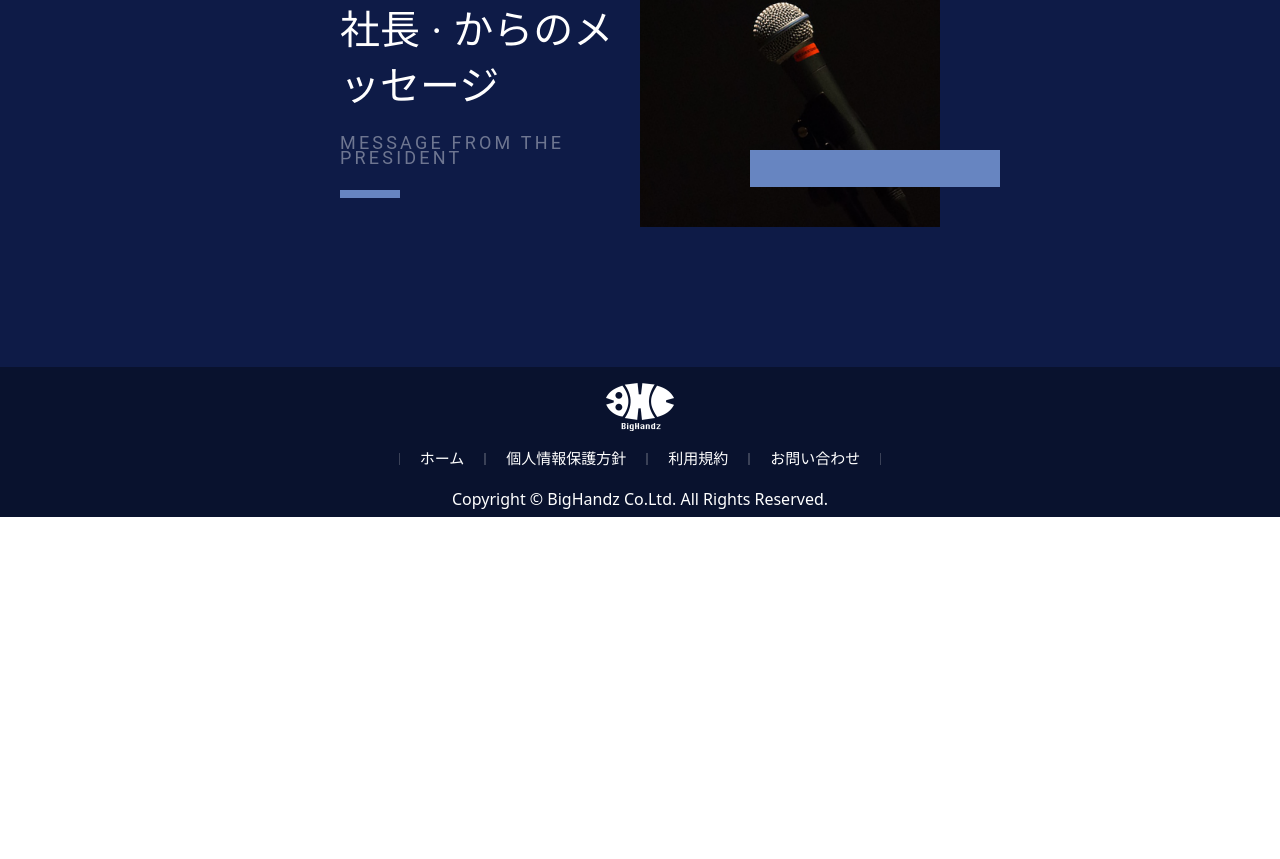
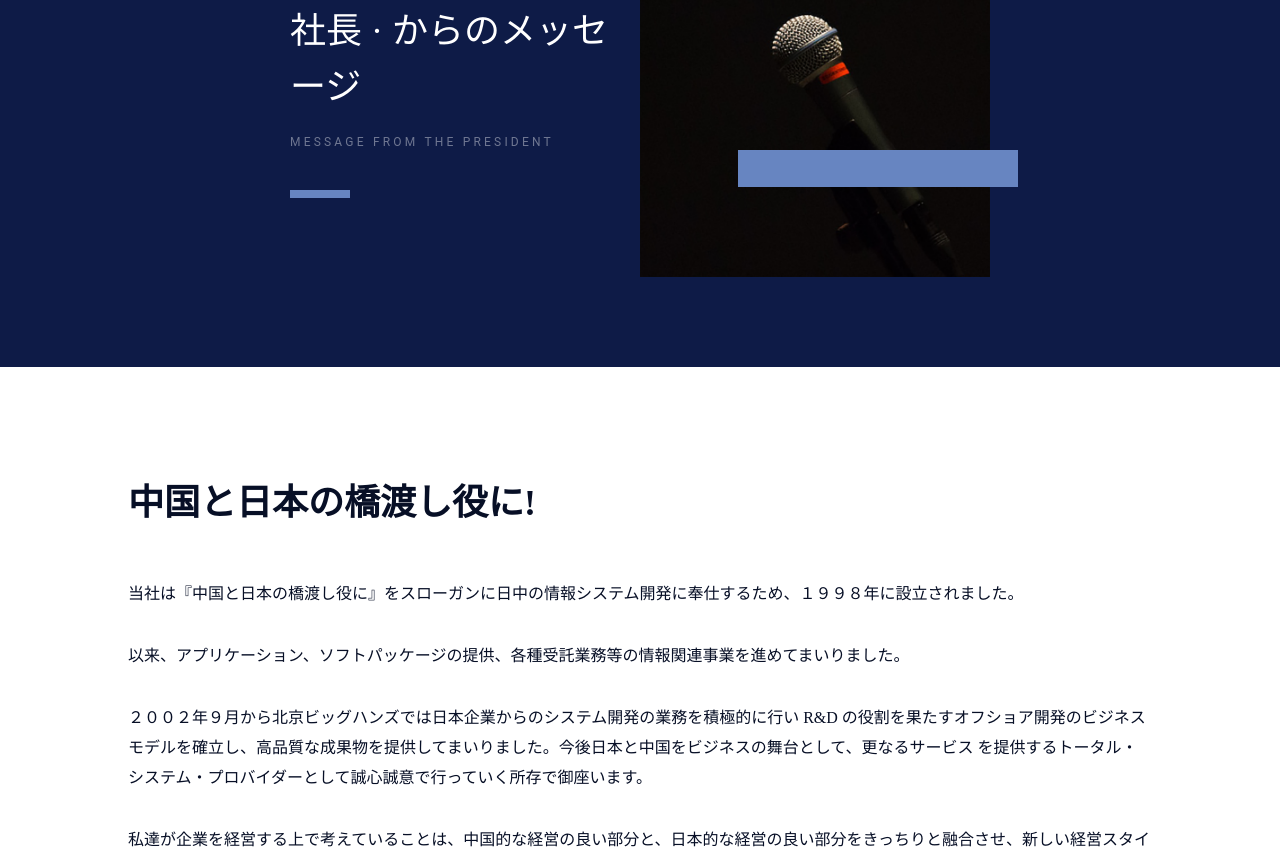
Before and after one commit to QrayTec/bighandz-www, a Nuxt app: page /About_Us/Message_from_President in a window 1280 px wide. Shown: the part 233-1092 px from the top of the page. Before the commit the page ends 800 px from the top, so only its background shows below. Built offline with nearby package versions, Linux system fonts and the light colour scheme.

Commit message:
✨ 完成社長 · からのメッセージ

```diff
--- a/components/Sub_pages_Mian_Title.vue
+++ b/components/Sub_pages_Mian_Title.vue
@@ -125,22 +125,26 @@ export default {
     .Sub_pages_Mian_Title_Content{
       width: 1100px;
       padding-left: 0;
-
     }
     .Mian_Min_title{
-      letter-spacing:1rem;
+      letter-spacing:0.6rem;
+    }
+    .Mian_Big_title{
+      font-size: 40px;
     }
   }
   @media only screen and (min-width: 768px) and (max-width: 1299px) {
     .Sub_pages_Mian_Title_Content{
-      width: 600px;
+      width: 700px;
       padding-left: 0;
 
     }
     .Mian_Big_title{
-      font-size: 40px;
+      font-size: 36px;
     }
     .Mian_Min_title{
+      font-size: 12px;
+
       letter-spacing:0.2rem;
     }
     .Sub_pages_Iamge_Line{
@@ -148,8 +152,9 @@ export default {
       right: -10%;
     }
     .Sub_pages_Iamge_Line{
-      width:250px;
+      width:40%;
       bottom: 30%;
+      right: -4%;
     }
     .Sub_pages_Title{
       margin-top: 60px;
@@ -179,7 +184,7 @@ export default {
     }
     .Mian_Min_title{
       font-size: 18px;
-      letter-spacing:0.15rem;
+      letter-spacing:0rem;
     }
     .Sub_pages_Iamge_Line{
       width:70%;
--- a/pages/About_Us/Message_from_President.vue
+++ b/pages/About_Us/Message_from_President.vue
@@ -4,13 +4,32 @@
       <HeaderNavBar :active_props=1></HeaderNavBar>
     </header>
     <main>
-      <div class="First_main">
-        <SubPagesMianTitle
-        Main_title="社長 · からのメッセージ"
-        Min_title="Message from the President"
-        :image="jingyinglinian">
-      </SubPagesMianTitle>
-      </div>
+      <section>
+        <div class="First_main">
+          <SubPagesMianTitle Main_title="社長 · からのメッセージ" Min_title="Message from the President" :image="jingyinglinian">
+          </SubPagesMianTitle>
+        </div>
+      </section>
+      <section>
+        <div class="Message_President">
+          <div class="Message_President_Content">
+            <div class="Message_President_Content_Text">
+              <div class="Message_President_Content_Title">
+                中国と日本の橋渡し役に!
+              </div>
+              <div class="Message_Content" :class="{'m_top_2rem':index!=0}" v-for="(item, index) in Message_Content" :key="index">
+              {{ item.context }}
+              </div>
+              <div class="President_Content">社长からのメッセージ</div>
+            </div>
+            <div class="Message_President_Content_Image">
+              <div class="President_Image"></div>
+              <div class="President_Context">代表取締役</div>
+              <div class="President_Image2"><img src="~/assets/Aubot_us/pic_shezhangqianming.png" alt=""></div>
+            </div>
+          </div>
+        </div>
+      </section>
     </main>
     <footer>
       <Footer></Footer>
@@ -19,23 +38,125 @@
 </template>
 <script>
 import jingyinglinian from '~/assets/Aubot_us/pic_message_banner.png';
-export default  {
+export default {
   data() {
     return {
       active: this.$route.params.active,
+      Message_Content:[
+       { context:"当社は『中国と日本の橋渡し役に』をスローガンに日中の情報システム開発に奉仕するため、１９９８年に設立されました。"},
+       { context:"以来、アプリケーション、ソフトパッケージの提供、各種受託業務等の情報関連事業を進めてまいりました。"},
+       { context:"２００２年９月から北京ビッグハンズでは日本企業からのシステム開発の業務を積極的に行い R&D の役割を果たすオフショア開発のビジネスモデルを確立し、高品質な成果物を提供してまいりました。今後日本と中国をビジネスの舞台として、更なるサービス を提供するトータル・システム・プロバイダーとして誠心誠意で行っていく所存で御座います。"},
+       { context:"私達が企業を経営する上で考えていることは、中国的な経営の良い部分と、日本的な経営の良い部分をきっちりと融合させ、新しい経営スタイルを作り出していくことです。"},
+       { context:"日本での経営経験と中国経営のノウハウや文化・風土を熟知している強みを活用して日本企業が中国に進出する際のコンサルトと IT 面からサポートしていく事業と技術の高い中国人を活用してのオフショア開発事業をさらに拡大しトータル・システム・プロバイダーとして邁進してまいりま す。これらを進めるベースとして単なるコストマネジメントに偏ることなく、『ビジネスは共に Win － Win でなければならない』と日頃から考えております。"},
+      ]
     }
   },
-  setup(){
-    return{
+  setup() {
+    return {
       jingyinglinian,
     }
   },
-  mounted(){
+  mounted() {
     if (process.client) {
-        document.title = '企業情報-経営理念'
-      }
+      document.title = '企業情報-経営理念'
+    }
   }
 }
 
 </script>
-<style ></style>
+<style>
+.Message_President{
+  width: 100%;
+  padding: 120px 0;
+  display: flex;
+  justify-content: center;
+}
+.Message_President_Content{
+  width: 1200px;
+  display: flex;
+}
+.Message_President_Content_Text{
+  width:56.25%;
+}
+.Message_President_Content_Image{
+  width: 43.75%;
+  display: flex;
+  flex-direction: column;
+  align-items: flex-end;
+}
+.Message_President_Content_Title{
+  font-size: 36px;
+  font-family: Noto Sans JP;
+  font-weight: bold;
+  color: #070F26;
+  line-height: 32px;
+}
+.Message_Content{
+  margin-top: 60px;
+  font-size: 16px;
+  font-family: Noto Sans JP;
+  font-weight: 400;
+  color: #070F26;
+  line-height: 30px;
+}
+.m_top_2rem{
+  margin-top: 2rem;
+}
+.President_Content{
+  margin-top: 60px;
+  font-size: 16px;
+  font-family: Noto Sans JP;
+  font-weight: 400;
+  color: #070F26;
+  line-height: 16px;
+}
+.President_Image{
+  width: 480px;
+  height: 600px;
+  background: #5F7DDE;
+}
+.President_Context{
+
+  margin-top: 30px;
+}
+.President_Image2{
+  width: 240px;
+  height: 80px;
+  margin-top: 20px;
+}
+@media only screen and (min-width: 768px) and (max-width: 1299px) {
+  .Message_President_Content{
+    width: 80%;
+    flex-wrap: wrap;
+  }
+  .Message_President_Content_Text{
+    width:100%;
+  }
+  .Message_President_Content_Image{
+    margin-top: 60px;
+    width: 100%;
+    display: flex;
+    flex-direction: column;
+    align-items: center;
+  }
+}
+@media only screen  and (max-width:767px) {
+  .Message_President_Content{
+    width: 80%;
+    flex-wrap: wrap;
+  }
+  .Message_President_Content_Text{
+    width:100%;
+  }
+  .Message_President_Content_Image{
+    margin-top: 60px;
+    width: 100%;
+    display: flex;
+    flex-direction: column;
+    align-items: center;
+  }
+  .President_Image{
+    width:100%;
+  }
+}
+</style>
```
